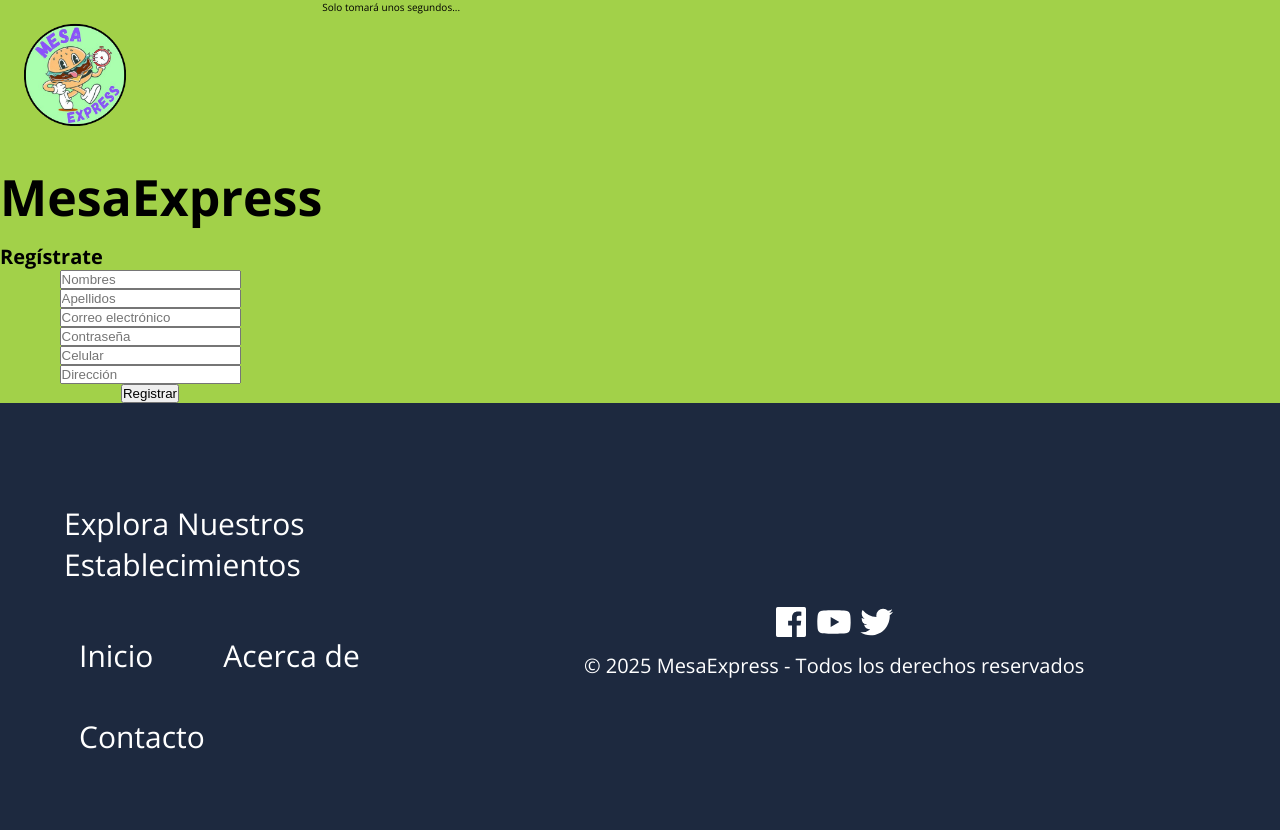
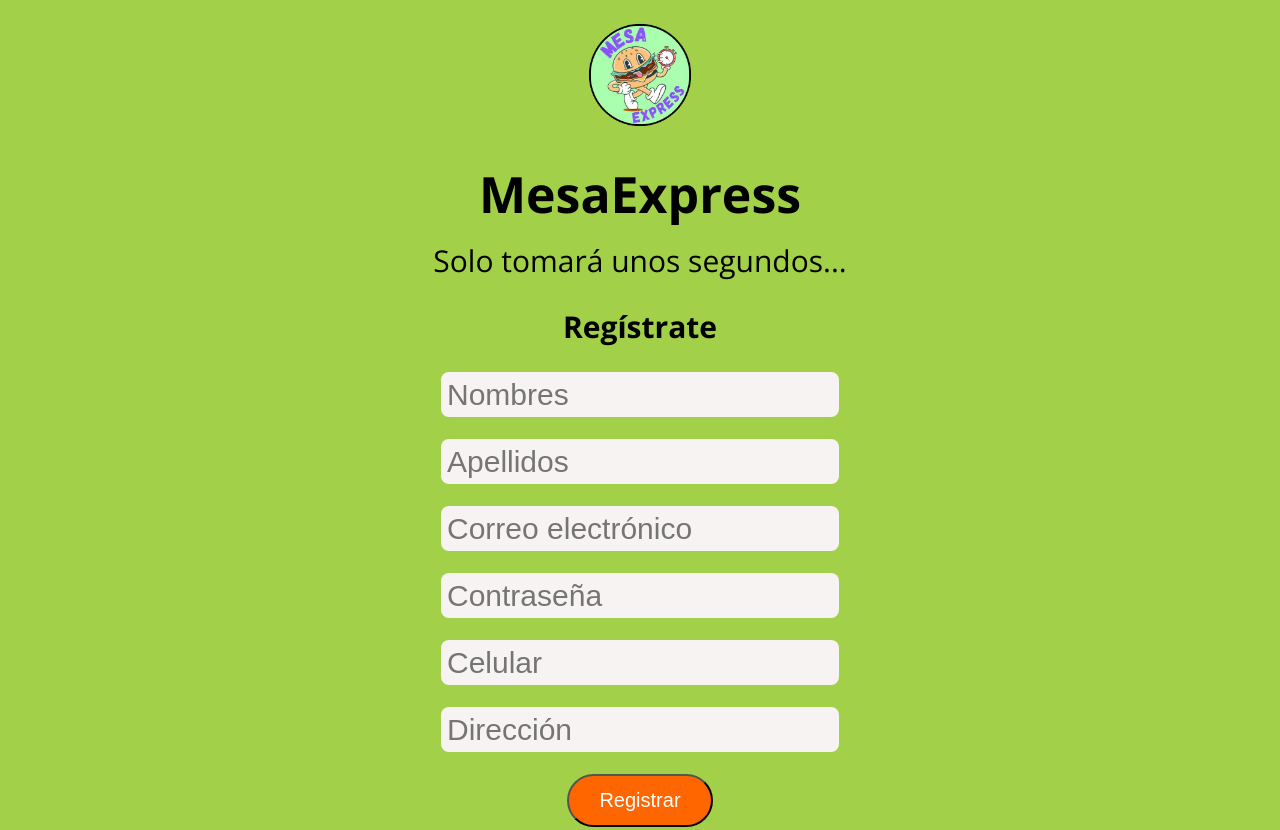
Before and after one commit to JeffersonPorras/MesaExpressProyecto, a plain HTML site: page MesaExpressFront-end/registro.html in a window 1280 px wide. Shown: the top 830 px of the page. Drawn offline with nearby package versions, Linux system fonts and the light colour scheme.

Commit message:
Elimino archivos innecesarios

```diff
--- a/MesaExpressFront-end/landing/CSS/styles.css
+++ b/MesaExpressFront-end/landing/CSS/styles.css
@@ -33,6 +33,8 @@
 
 .header_registro{
     display: flex;
+    flex-direction: column;
+    align-items: center;
 }
 .container{
     width: 90%;
@@ -798,6 +800,7 @@
     flex-direction: column;
     width: 100%;
     align-items: center;
+    margin-bottom: 20px;
 }
 .form div{
     display: flex;
--- a/MesaExpressFront-end/registro.html
+++ b/MesaExpressFront-end/registro.html
@@ -8,33 +8,26 @@
 </head>
 <body class="">
 
-    <header class="header_registro">
-            <div>
-                <img src="/landing/IMAGES/Logos MesaExpress/LogoMesaExpress.png" alt="logo" class="logo">
+    <header>
+            <div class="header_registro">
+                <img src="/MesaExpressFront-end/landing/IMAGES/Logos MesaExpress/LogoMesaExpress.png" alt="logo" class="logo">
               <h1 class="tittle">MesaExpress</h1>
+              <p class="subtitle">Solo tomará unos segundos...</p>
             </div>
-            <div class="">
-                <p>Solo tomará unos segundos...</p>
-            </div>
-
       </header>
 
-   <main class="form-container">
-       <div class="form-container">
-           <div class="">
-               <h1 class="text-2xl font-bold mt-4">Regístrate</h1>
-               <form id="registroForm" class="form-container">
-                   <input type="text" id="nombres" placeholder="Nombres" required class="">
-                   <input type="text" id="apellidos" placeholder="Apellidos" required class="">
-                   <input type="email" id="email" placeholder="Correo electrónico" required class="">
-                   <input type="password" id="password" placeholder="Contraseña" required class="">
-                   <input type="text" id="celular" placeholder="Celular" required class="">
-                   <input type="text" id="direccion" placeholder="Dirección" required class="">
-                   <button type="submit" class="w-full bg-orange-500 text-white py-2 rounded">Registrar</button>
+   <main class="form">
+               <h1 class="subtitle">Regístrate</h1>
+               <form id="registroForm" class="form">
+                   <input type="text" id="nombres" placeholder="Nombres" required class="input input-email">
+                   <input type="text" id="apellidos" placeholder="Apellidos" required class="input input-email">
+                   <input type="email" id="email" placeholder="Correo electrónico" required class="input input-email">
+                   <input type="password" id="password" placeholder="Contraseña" required class="input input-email">
+                   <input type="text" id="celular" placeholder="Celular" required class="input input-email">
+                   <input type="text" id="direccion" placeholder="Dirección" required class="input input-email">
+                   <button type="submit" class="cta">Registrar</button>
+                   <p id="mensaje" ></p>
                </form>
-               <p id="mensaje" class="text-red-500 mt-2"></p>
-           </div>
-       </div>
    </main>
    <footer class="footer">
     <section class="footer_container container">
@@ -64,6 +57,6 @@
         <p class="footer_copyright">&copy; 2025 MesaExpress - Todos los derechos reservados</p>
     </section>
 </footer>
-   <script src="/js/registro.js"></script>
+   <script src="/MesaExpressFront-end/js/registro.js"></script>
 </body>
 </html>
```
Also changed, not shown: MesaExpressFront-end/EditarCuenta.html (+6 -12 lines), MesaExpressFront-end/contraseñaActualizada.html (+1 -1 lines), MesaExpressFront-end/crearContraseña.html (+2 -2 lines), MesaExpressFront-end/login.html (+1 -1 lines), MesaExpressFront-end/package.json (deleted, +0 -24 lines), MesaExpressFront-end/paginaPrincipal.html (+4 -4 lines), MesaExpressFront-end/landing/CSS/styleRegistro.css (deleted), README.md (deleted), 3 other files.
